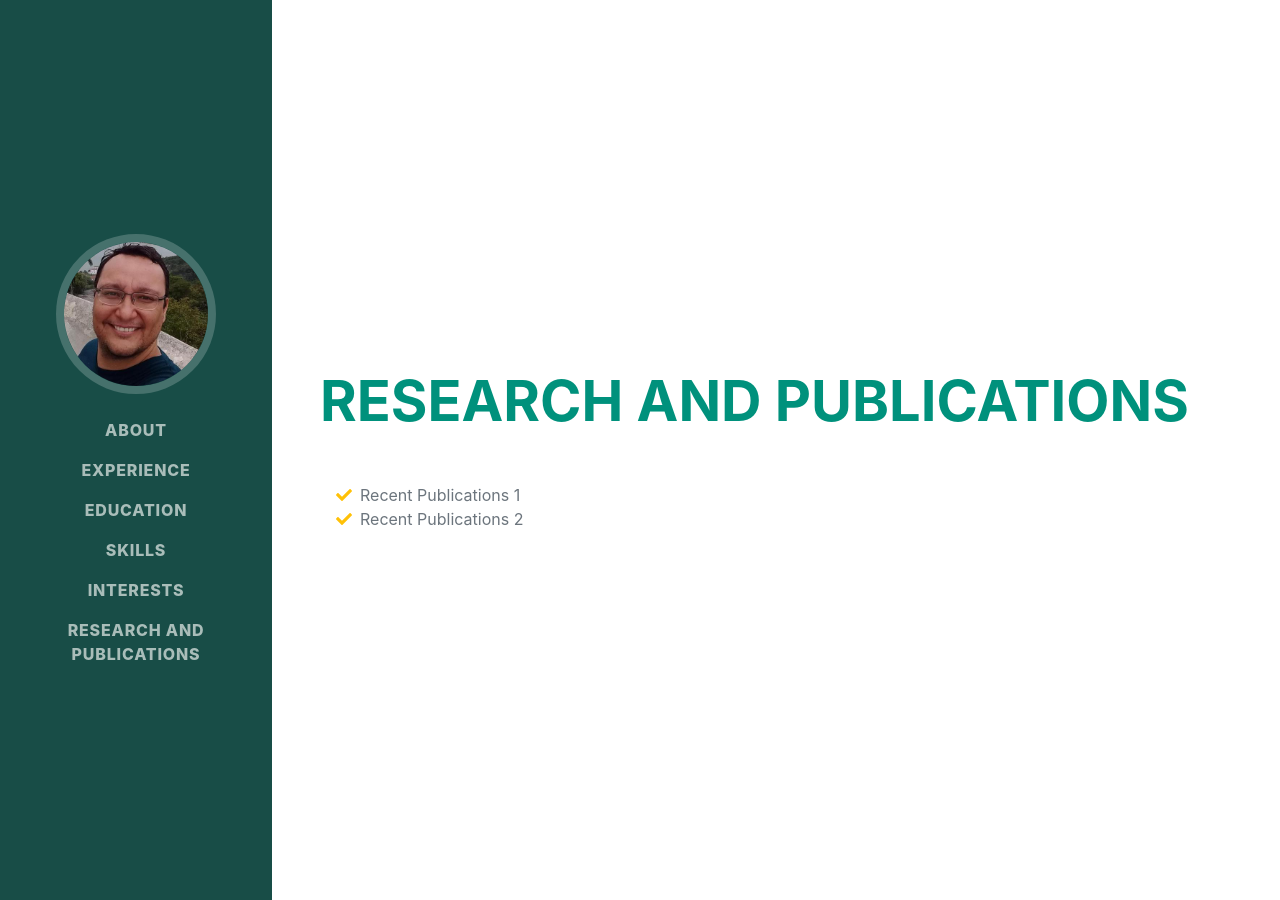
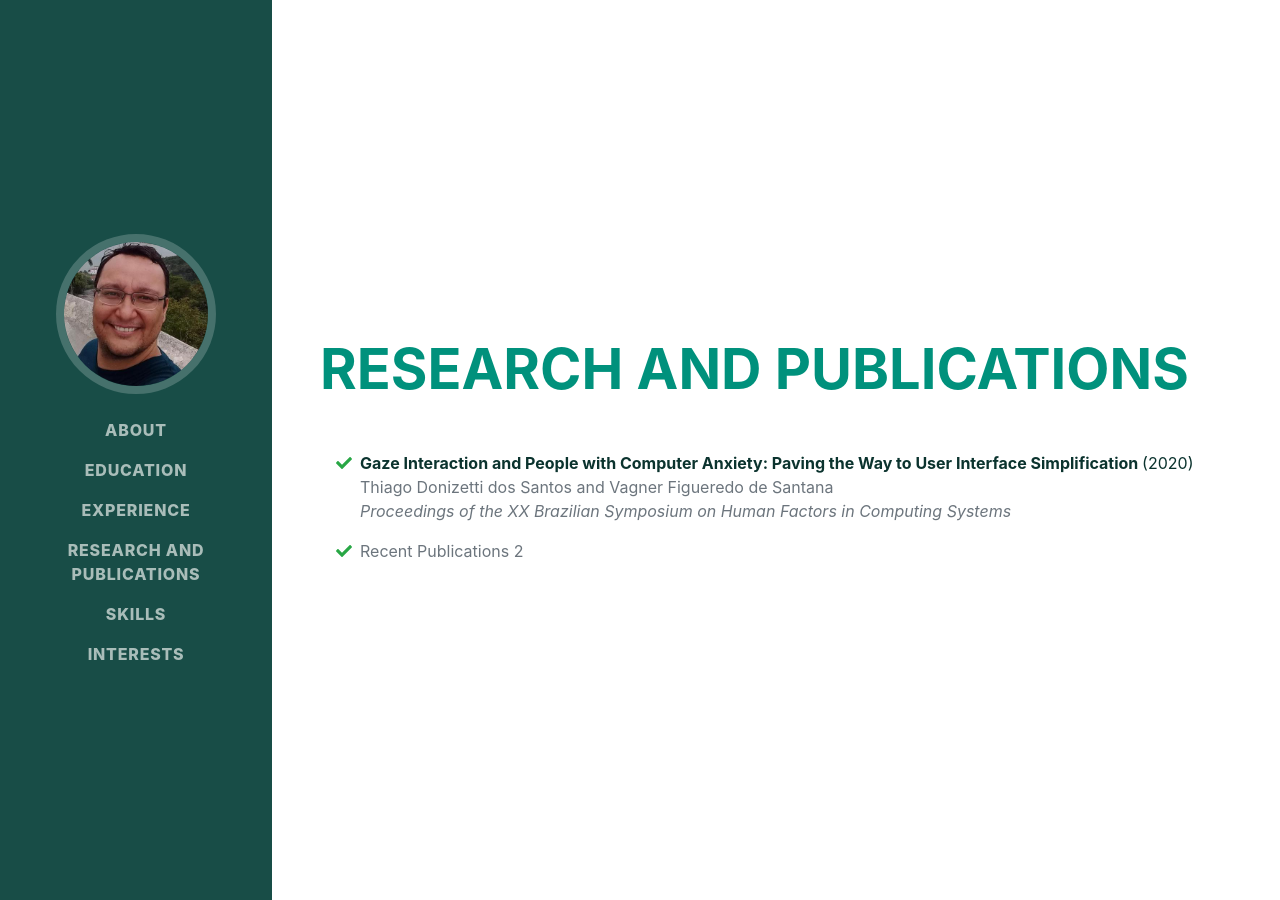
Before and after one commit to thiagodonizetti/thiagodonizetti.github.io, a Jekyll site: the page index.html, which Jekyll copies as it is, in a window 1280 px wide and 900 px high, scrolled down 4562 px. Built offline with Jekyll 4.4.1, drawn with Linux system fonts in a browser that asks for light colours; some web fonts are replaced; a style sheet for code colours, icons or effects is not loaded; some of the changed text lies outside the part shown.

Commit message:
research update

```diff
--- a/index.html
+++ b/index.html
@@ -22,11 +22,11 @@
             <div class="collapse navbar-collapse" id="navbarSupportedContent">
                 <ul class="navbar-nav">
                     <li class="nav-item"><a class="nav-link js-scroll-trigger" href="#about">About</a></li>
+		    <li class="nav-item"><a class="nav-link js-scroll-trigger" href="#education">Education</a></li>
                     <li class="nav-item"><a class="nav-link js-scroll-trigger" href="#experience">Experience</a></li>
-                    <li class="nav-item"><a class="nav-link js-scroll-trigger" href="#education">Education</a></li>
+                    <li class="nav-item"><a class="nav-link js-scroll-trigger" href="#publications">Research and Publications</a></li>
                     <li class="nav-item"><a class="nav-link js-scroll-trigger" href="#skills">Skills</a></li>
                     <li class="nav-item"><a class="nav-link js-scroll-trigger" href="#interests">Interests</a></li>
-                    <li class="nav-item"><a class="nav-link js-scroll-trigger" href="#publications">Research and Publications</a></li>
                 </ul>
             </div>
         </nav>
@@ -41,7 +41,7 @@
                     </h1>
                     <div class="subheading mb-5">
                         <!--3542 Berry Street · Cheyenne Wells, CO 80810 · (317) 585-8468 ·-->
-                        <a href="mailto:thiagods05@gmail.com">thiagods05@gmail.com</a>
+                        <a href="mailto:thiagods05@gmail.com">thiagods05@gmail.com</a> /
                         <a href="mailto:thiago.donizetti@ufabc.edu.br">thiago.donizetti@ufabc.edu.br</a>
                     </div>
                     <p class="lead mb-5">Currently pursuing a Ph.D. degree in Computer Science at Federal University of ABC (UFABC).
@@ -81,7 +81,7 @@
                     <div class="d-flex flex-column flex-md-row justify-content-between mb-5">
                         <div class="flex-grow-1">
                             <h3 class="mb-0">Federal University of ABC (UFABC)</h3>
-                            <div class="subheading mb-3"><i>PhD</i> in Computer Science</div>
+                            <div class="subheading mb-3">PhD in Computer Science</div>
                             <div>Title: Simplifying the User Interface for Elderly People with Computer Anxiety.
                                 <p>Topics: Human-Computer Interaction, User Experience, Accessibilty, Classification and Machine Learning.</p>
                             </div>
@@ -174,11 +174,16 @@
 
                     <ul class="fa-ul mb-0">
                         <li>
-                            <span class="fa-li"><i class="fas fa-check text-warning"></i></span>
-                            Recent Publications 1
+                            <span class="fa-li"><i class="fas fa-check text-success"></i></span>
+                           <b><a href="https://dl.acm.org/doi/abs/10.1145/3472301.3484319">Gaze Interaction and People with Computer Anxiety: Paving the Way to User Interface Simplification </a></b>
+				<span class="text-primary"> (2020)</span>
+				<p>
+					<span>Thiago Donizetti dos Santos and Vagner Figueredo de Santana</span><br>
+					<span><i>Proceedings of the XX Brazilian Symposium on Human Factors in Computing Systems</i></span>
+				</p>
                         </li>
                         <li>
-                            <span class="fa-li"><i class="fas fa-check text-warning"></i></span>
+                            <span class="fa-li"><i class="fas fa-check text-success"></i></span>
                             Recent Publications 2
                         </li>
                     </ul>
```
